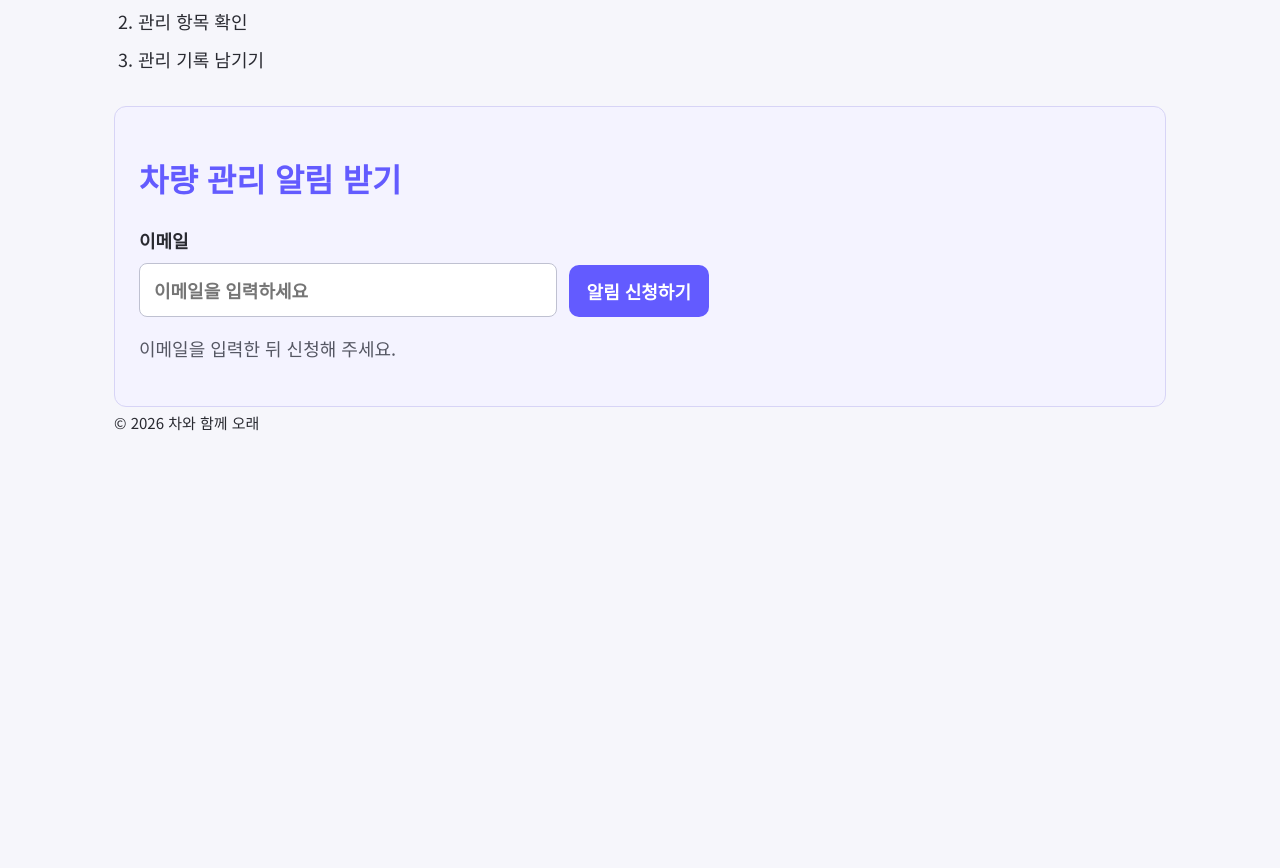
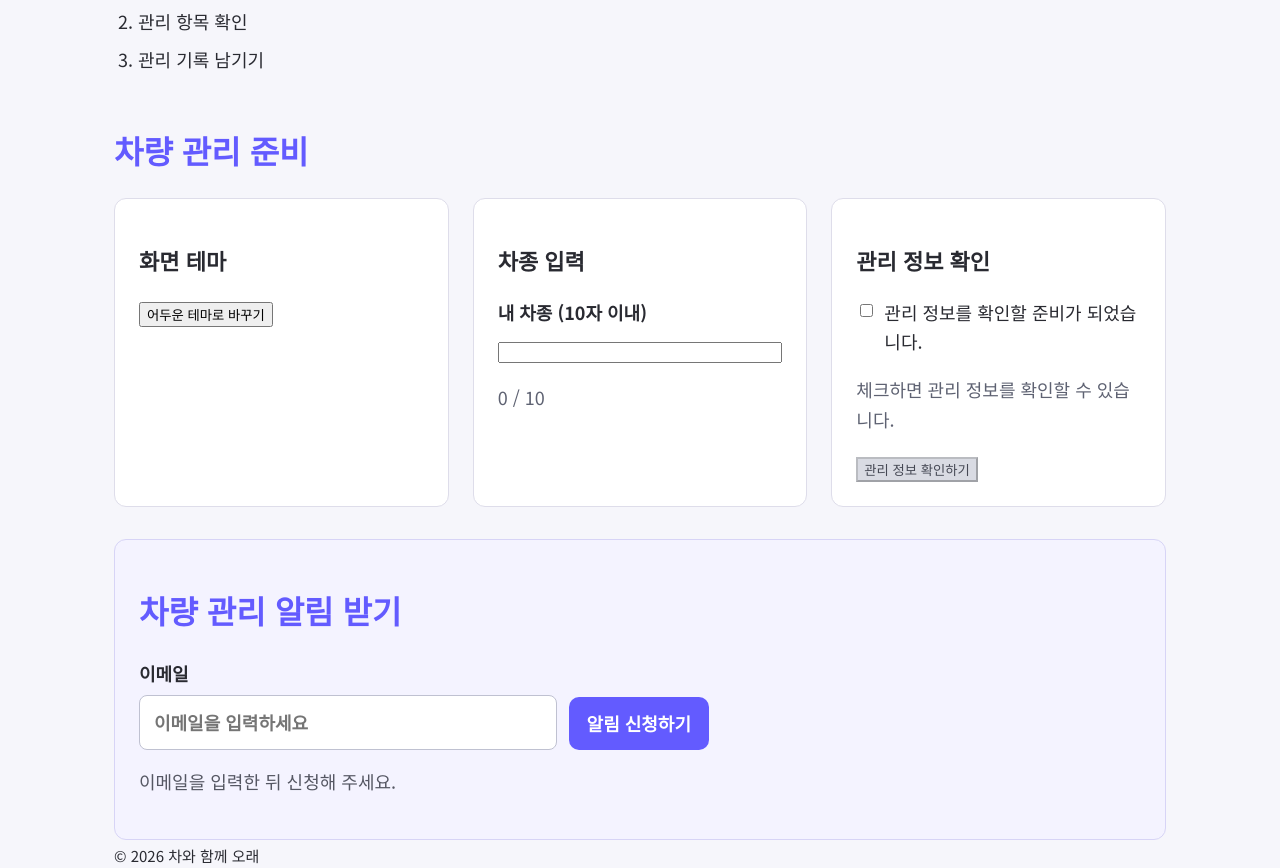
Before and after one commit to tomcat7707/uiuxprogramming, a plain HTML site: page index.html in a window 1280 px wide. Shown: the part 1184-2052 px from the top of the page. Before the commit the page ends 1620 px from the top, so only its background shows below. Drawn offline with Linux system fonts and the light colour scheme.

Commit message:
feat(week6): 이벤트 실습 UI와 기본적인 이벤트 연결

```diff
--- a/index.html
+++ b/index.html
@@ -83,6 +83,44 @@
             </ol>
         </section>
 
+        <section id="event-practice">
+            <h2>차량 관리 준비</h2>
+
+            <div class="event-grid">
+                <article class="event-card">
+                    <h3>화면 테마</h3>
+                    <button id="theme-button" type="button">어두운 테마로 바꾸기</button>
+                </article>
+
+                <article class="event-card">
+                    <h3>차종 입력</h3>
+
+                    <label for="nickname">내 차종 (10자 이내)</label>
+                    <input type="text" id="nickname" maxlength="10">
+
+                    <p id="nickname-count" aria-live="polite">0 / 10</p>
+                </article>
+
+                <article class="event-card">
+                    <h3>관리 정보 확인</h3>
+
+                    <label class="agree-row">
+                        <input type="checkbox" id="agree-check">
+                        관리 정보를 확인할 준비가 되었습니다.
+                    </label>
+
+                    <p id="agree-message" aria-live="polite">
+                        체크하면 관리 정보를 확인할 수 있습니다.
+                    </p>
+
+                    <button id="start-button" type="button" disabled>
+                        관리 정보 확인하기
+                    </button>
+                </article>
+            </div>
+
+        </section>
+
         <section id="subscribe" class="subscribe-card"> <!-- 기존 차량 관리 알림 폼 -->
             <h2>차량 관리 알림 받기</h2>
 
--- a/script.js
+++ b/script.js
@@ -40,3 +40,28 @@ function handleSubscribe(event) {
 }
 
 subscribeForm.addEventListener("submit", handleSubscribe);
+
+const themeButton = document.querySelector("#theme-button");
+const nicknameInput = document.querySelector("#nickname");
+const nicknameCount = document.querySelector("#nickname-count");
+const agreeCheck = document.querySelector("#agree-check");
+const agreeMessage = document.querySelector("#agree-message");
+const startButton = document.querySelector("#start-button");
+
+function handleThemeClick(event) {
+    console.log("click:", event.currentTarget.id);
+}
+
+themeButton.addEventListener("click", handleThemeClick);
+
+function handleNicknameInput(event) {
+    console.log("input:", nicknameInput.value.length);
+}
+
+nicknameInput.addEventListener("input", handleNicknameInput);
+
+function handleAgreeChange() {
+    console.log("change:", agreeCheck.checked);
+}
+
+agreeCheck.addEventListener("change", handleAgreeChange);
--- a/style.css
+++ b/style.css
@@ -195,6 +195,48 @@ input[type="email"] {
     font-weight: 700;
 }
 
+.event-grid {
+    display: grid;
+    grid-template-columns: repeat(auto-fit, minmax(260px, 1fr));
+    gap: 24px;
+}
+
+.event-card {
+    min-width: 0;
+    padding: 24px;
+    border: 1px solid #deddea;
+    border-radius: 12px;
+    background-color: #ffffff;
+}
+
+.event-card label:not(.agree-row) {
+    display: block;
+    margin-bottom: 8px;
+    font-weight: 700;
+}
+
+.event-card input[type="text"] {
+    width: 100%;
+}
+
+.agree-row {
+    display: flex;
+    align-items: flex-start;
+    gap: 8px;
+}
+
+.agree-row input {
+    flex: 0 0 auto;
+    margin-top: 6px;
+    width: auto;
+}
+
+#start-button:disabled {
+    color: #454854;
+    background-color: #d9dbe3;
+    cursor: not-allowed;
+}
+
 /* 웹페이지가 표시되는 가로 폭이 768px 이하일 때만 적용 */
 @media (max-width: 768px) {
     body {
```
